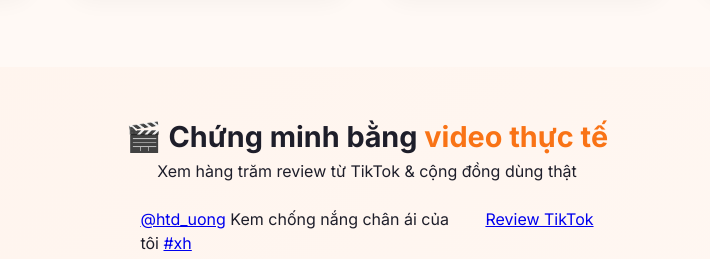
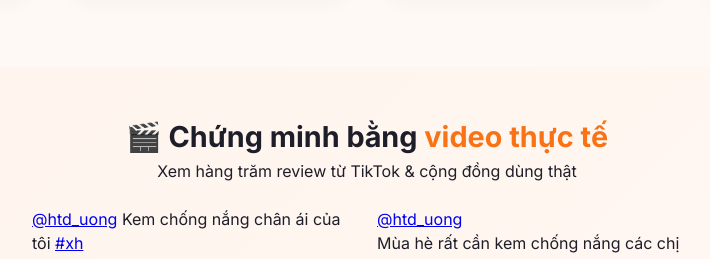
Before and after one commit to lobotcanh/Lading-pages-DTH, a plain HTML site: page index.html in a window 1280 px wide. Shown: the part 1079-1338 px from the top of the page, without its empty margins (273-983 px from the left). Drawn offline with Linux system fonts and the light colour scheme; a script that the page names is missing.

Commit message:
Update index.html

```diff
--- a/index.html
+++ b/index.html
@@ -392,11 +392,14 @@
                 <blockquote class="tiktok-embed" cite="https://www.tiktok.com/@htd_uong/video/7638279599629077768" data-video-id="7638279599629077768" style="max-width: 325px;min-width: 260px;">
                     <section>
                         <a target="_blank" title="@htd_uong" href="https://www.tiktok.com/@htd_uong?refer=embed">@htd_uong</a> Kem chống nắng chân ái của tôi
-            <a title="xh" target="_blank" href="https://www.tiktok.com/tag/xh?refer=embed">#xh</a>
+                        <a title="xh" target="_blank" href="https://www.tiktok.com/tag/xh?refer=embed">#xh</a>
                     </section>
                 </blockquote>
-                <blockquote class="tiktok-embed" cite="https://www.tiktok.com/@skincarevn/review/9876543210987654321" data-video-id="9876543210987654321" style="max-width: 260px;">
-                    <section> <a target="_blank" href="https://www.tiktok.com/@skincarevn/review/9876543210987654321">Review TikTok</a> </section>
+                <blockquote class="tiktok-embed" cite="https://www.tiktok.com/@htd_uong/video/7638275772393983250" data-video-id="7638275772393983250" style="max-width: 325px;min-width: 260px;">
+                    <section>
+                        <a target="_blank" title="@htd_uong" href="https://www.tiktok.com/@htd_uong?refer=embed">@htd_uong</a>
+                        <p>Mùa hè rất cần kem chống nắng các chị em nên dùng nhé</p>
+                    </section>
                 </blockquote>
                 <!-- Nút xem thêm -->
             </div>
```
